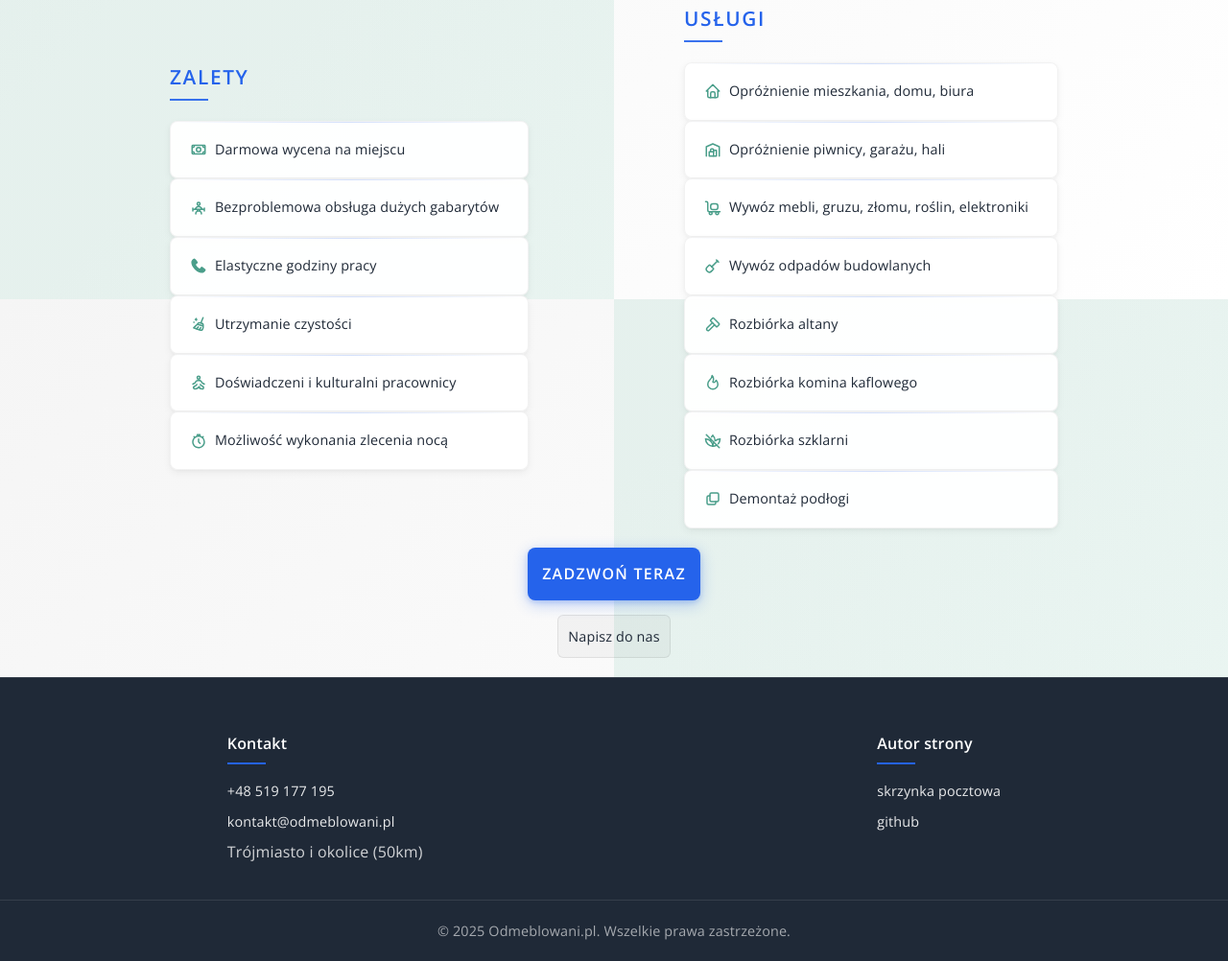
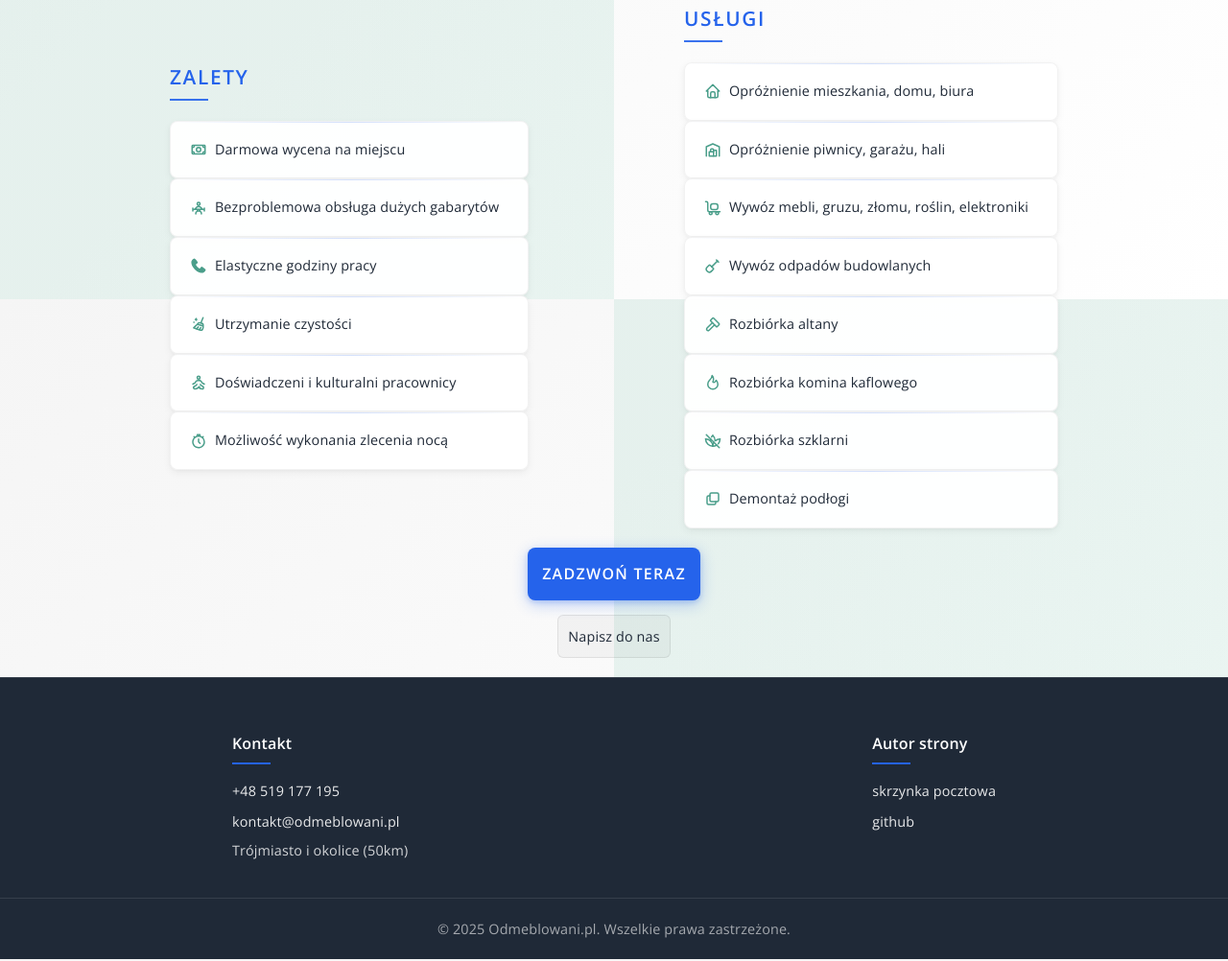
Before and after one commit to TedZao/odmeblowani, a plain HTML site: page index.html in a window 1280 px wide. Shown: the part 488-1490 px from the top of the page at 96% size. Drawn offline with nearby package versions, Linux system fonts and the light colour scheme.

Commit message:
forgor s

```diff
--- a/index.html
+++ b/index.html
@@ -183,7 +183,7 @@ Napisz do nas
 <h3 class="m">Kontakt</h3>
 <p><a class="s" data-copy="519177195">+48 519 177 195</a></p>
 <p><a class="s" data-copy="kontakt@odmeblowani.pl">kontakt@odmeblowani.pl</a></p>
-<p>Trójmiasto i okolice (50km)</p>
+<p class="s">Trójmiasto i okolice (50km)</p>
 </div>
 
 <div class="footer-section">
```
